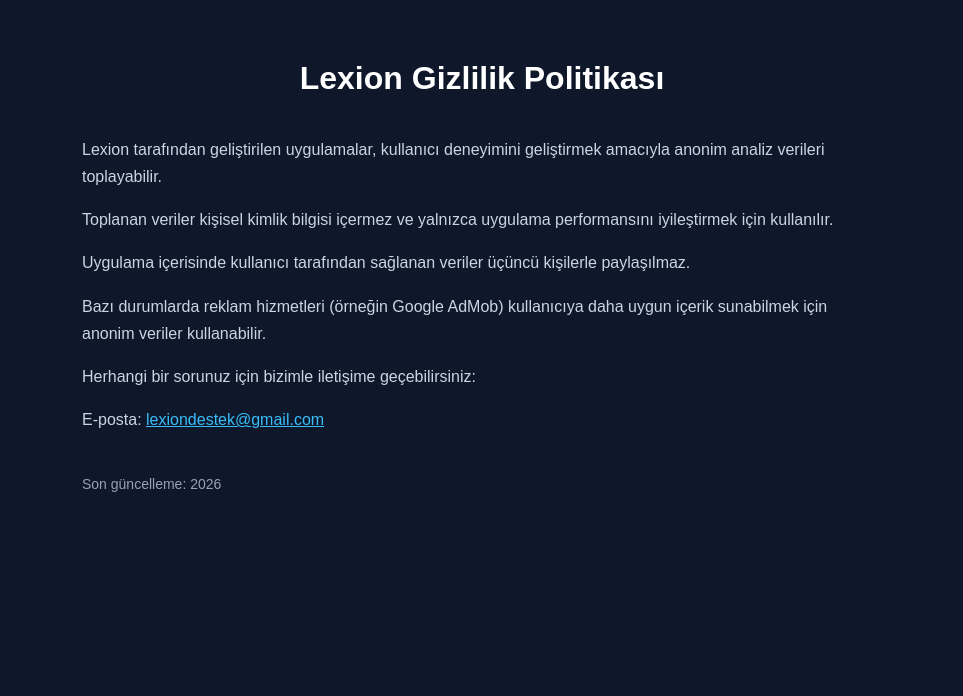
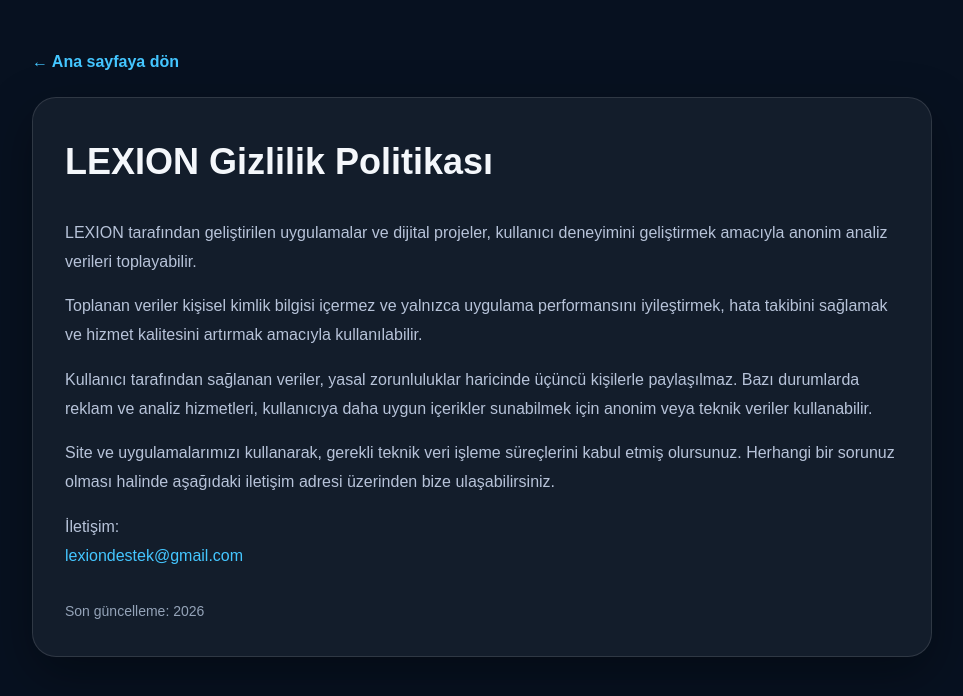
Before and after one commit to numancakir6/lexion-site, a plain HTML site: page privacy.html in a window 1280 px wide. Shown: the whole page, without its empty margins (158-1121 px from the left). Drawn offline with Linux system fonts and the light colour scheme.

Commit message:
Update privacy policy layout and content

```diff
--- a/privacy.html
+++ b/privacy.html
@@ -1,79 +1,101 @@
 <!DOCTYPE html>
 <html lang="tr">
 <head>
-<meta charset="UTF-8">
-<meta name="viewport" content="width=device-width, initial-scale=1.0">
-<title>Lexion Gizlilik Politikası</title>
-
+  <meta charset="UTF-8" />
+  <meta name="viewport" content="width=device-width, initial-scale=1.0" />
+  <title>Gizlilik Politikası - LEXION</title>
+  <meta name="description" content="LEXION ve Sözcük Avı için gizlilik politikası." />
   <style>
     body {
-  font-family: Arial, sans-serif;
-  background: #0f172a;
-  color: white;
       margin: 0;
-  padding: 30px;
-  line-height: 1.7;
+      font-family: Arial, Helvetica, sans-serif;
+      background: #071120;
+      color: #f4f7fb;
+      line-height: 1.8;
     }
 
     .container {
-  max-width: 800px;
-  margin: auto;
+      width: min(900px, calc(100% - 32px));
+      margin: 0 auto;
+      padding: 48px 0;
+    }
+
+    .card {
+      background: rgba(255, 255, 255, 0.05);
+      border: 1px solid rgba(255, 255, 255, 0.12);
+      border-radius: 24px;
+      padding: 32px;
+      box-shadow: 0 18px 50px rgba(0, 0, 0, 0.35);
     }
 
     h1 {
-  text-align: center;
-  margin-bottom: 30px;
+      margin-top: 0;
+      font-size: 36px;
     }
 
     p {
-  color: #cbd5e1;
+      color: #b7c3d9;
+      font-size: 16px;
     }
 
     a {
-  color: #38bdf8;
+      color: #44c6ff;
+      text-decoration: none;
+    }
+
+    a:hover {
+      text-decoration: underline;
+    }
+
+    .back {
+      display: inline-block;
+      margin-bottom: 20px;
+      color: #44c6ff;
+      font-weight: 700;
+    }
+
+    .updated {
+      margin-top: 28px;
+      font-size: 14px;
+      color: #94a3b8;
     }
   </style>
+</head>
+<body>
+  <div class="container">
+    <a class="back" href="index.html">← Ana sayfaya dön</a>
 
-</head>
-
-<body>
-
-<div class="container">
-
-<h1>Lexion Gizlilik Politikası</h1>
+    <div class="card">
+      <h1>LEXION Gizlilik Politikası</h1>
 
       <p>
-Lexion tarafından geliştirilen uygulamalar, kullanıcı deneyimini geliştirmek amacıyla
-anonim analiz verileri toplayabilir.
+        LEXION tarafından geliştirilen uygulamalar ve dijital projeler, kullanıcı deneyimini geliştirmek
+        amacıyla anonim analiz verileri toplayabilir.
       </p>
 
       <p>
-Toplanan veriler kişisel kimlik bilgisi içermez ve yalnızca uygulama performansını
-iyileştirmek için kullanılır.
+        Toplanan veriler kişisel kimlik bilgisi içermez ve yalnızca uygulama performansını iyileştirmek,
+        hata takibini sağlamak ve hizmet kalitesini artırmak amacıyla kullanılabilir.
       </p>
 
       <p>
-Uygulama içerisinde kullanıcı tarafından sağlanan veriler üçüncü kişilerle paylaşılmaz.
+        Kullanıcı tarafından sağlanan veriler, yasal zorunluluklar haricinde üçüncü kişilerle paylaşılmaz.
+        Bazı durumlarda reklam ve analiz hizmetleri, kullanıcıya daha uygun içerikler sunabilmek için
+        anonim veya teknik veriler kullanabilir.
       </p>
 
       <p>
-Bazı durumlarda reklam hizmetleri (örneğin Google AdMob) kullanıcıya daha uygun içerik
-sunabilmek için anonim veriler kullanabilir.
+        Site ve uygulamalarımızı kullanarak, gerekli teknik veri işleme süreçlerini kabul etmiş olursunuz.
+        Herhangi bir sorunuz olması halinde aşağıdaki iletişim adresi üzerinden bize ulaşabilirsiniz.
       </p>
 
       <p>
-Herhangi bir sorunuz için bizimle iletişime geçebilirsiniz:
+        İletişim:<br>
+        <a href="mailto:lexiondestek@gmail.com">lexiondestek@gmail.com</a>
       </p>
 
-<p>
-E-posta: <a href="mailto:lexiondestek@gmail.com">lexiondestek@gmail.com</a>
-</p>
-
-<p style="margin-top:40px; font-size:14px; color:#94a3b8;">
-Son güncelleme: 2026
-</p>
-
+      <div class="updated">Son güncelleme: 2026</div>
     </div>
-
+  </div>
 </body>
 </html>
```
Lines whose indentation alone changed are shown as unchanged.
